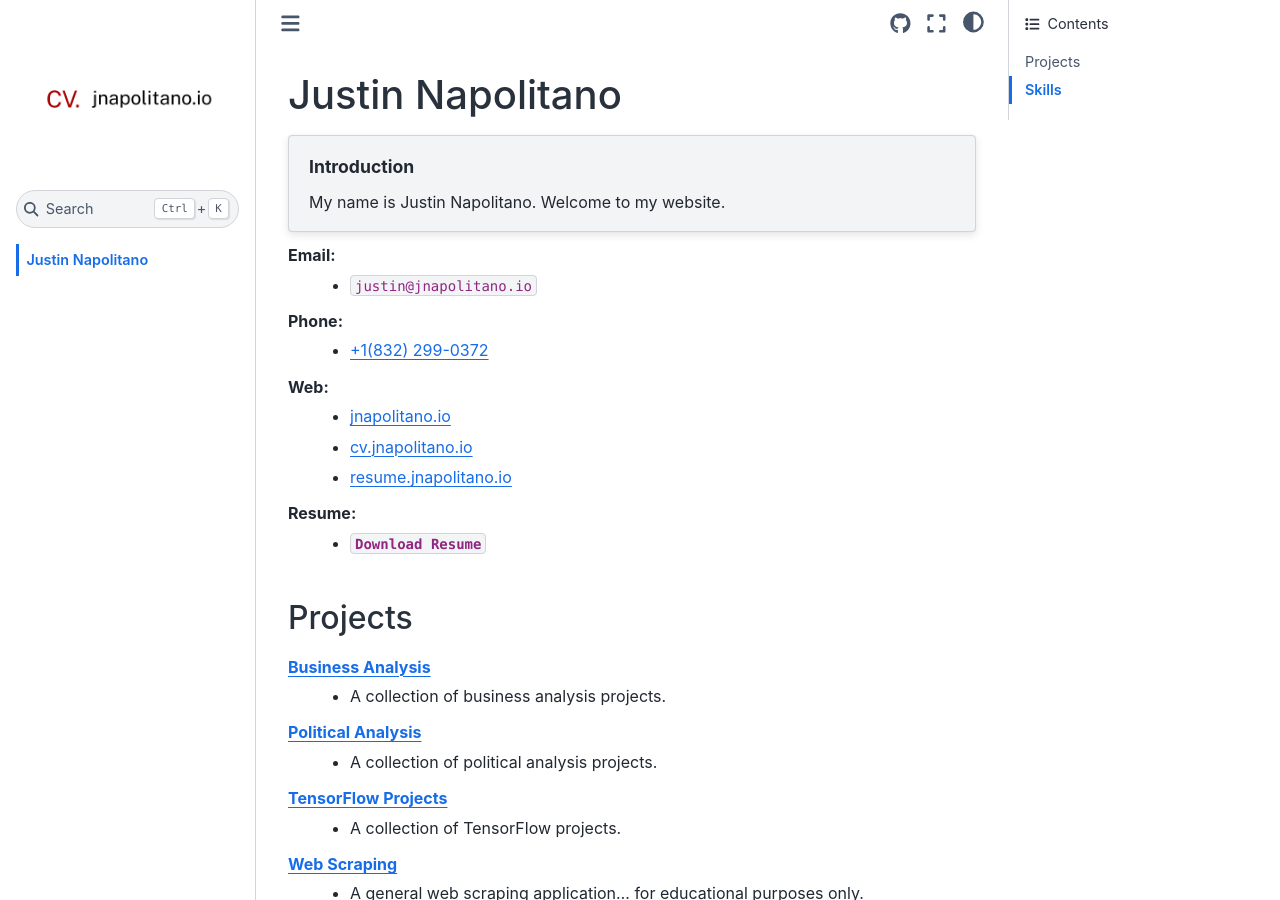
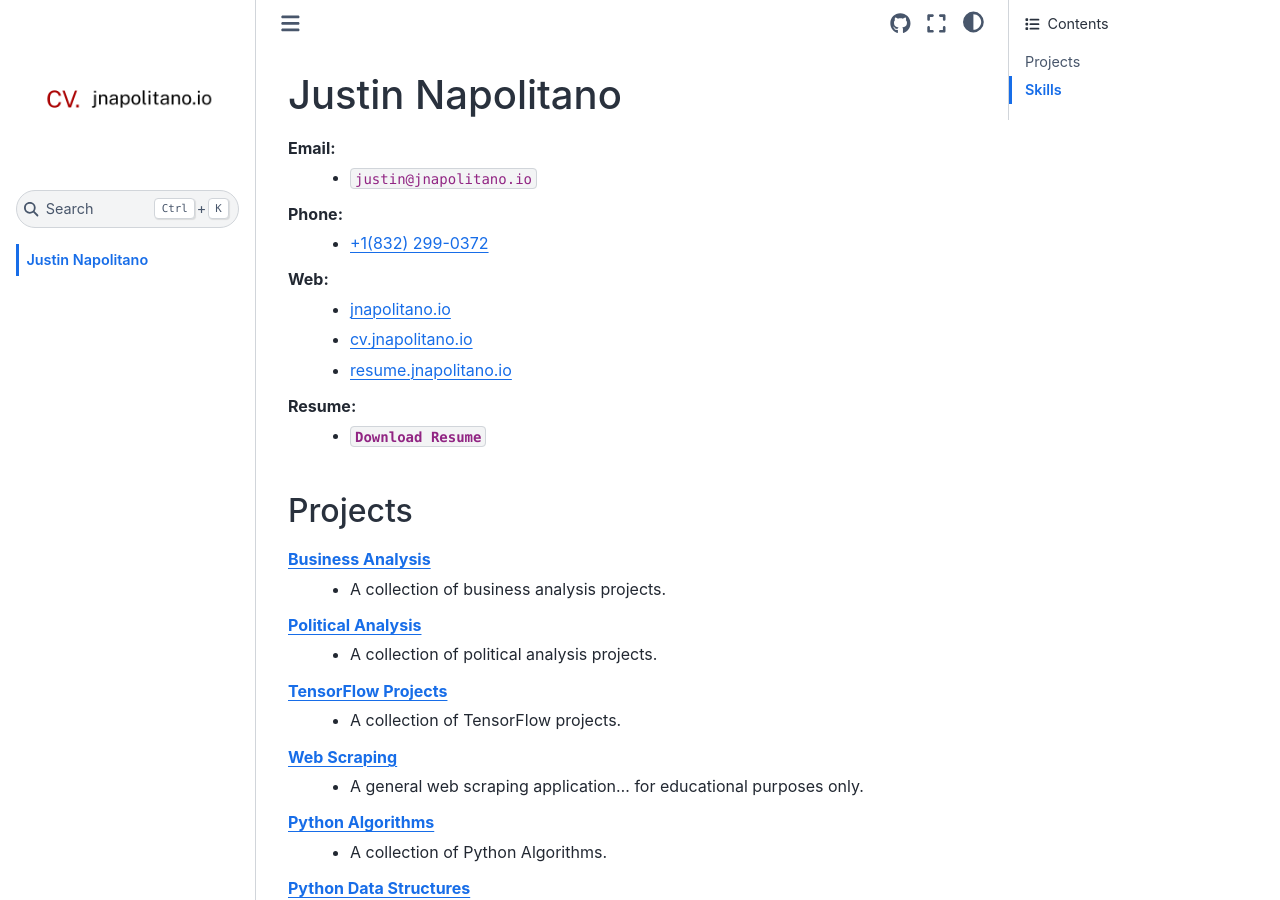
Before and after one commit to justin-napolitano/jnapolitano.io, a Sphinx documentation site: the page built from source/index.rst, in a window 1280 px wide and 900 px high. Built offline with Sphinx 7.4.7 and the Sphinx Book theme 1.1.4, drawn with Linux system fonts in a browser that asks for light colours; cross-references to code outside the pages are shown as plain code.

Commit message:
autocommit on1645901267.093715

```diff
--- a/source/index.rst
+++ b/source/index.rst
@@ -5,17 +5,11 @@ Justin Napolitano
 ***************************
 
 
-.. topic:: Introduction
-
-
-    My name is Justin Napolitano.  Welcome to my website.
-
-
 Email:
     * :email:`justin@jnapolitano.io`
 
 Phone:
-   * `+1(832) 299-0372 <tel:+1-832-299-0372>`_
+    * `+1(832) 299-0372 <tel:+1-832-299-0372>`_
 
 Web:
     * `jnapolitano.io <https://jnapolitano.io>`_
```
Also changed, not shown: 5 other files.
